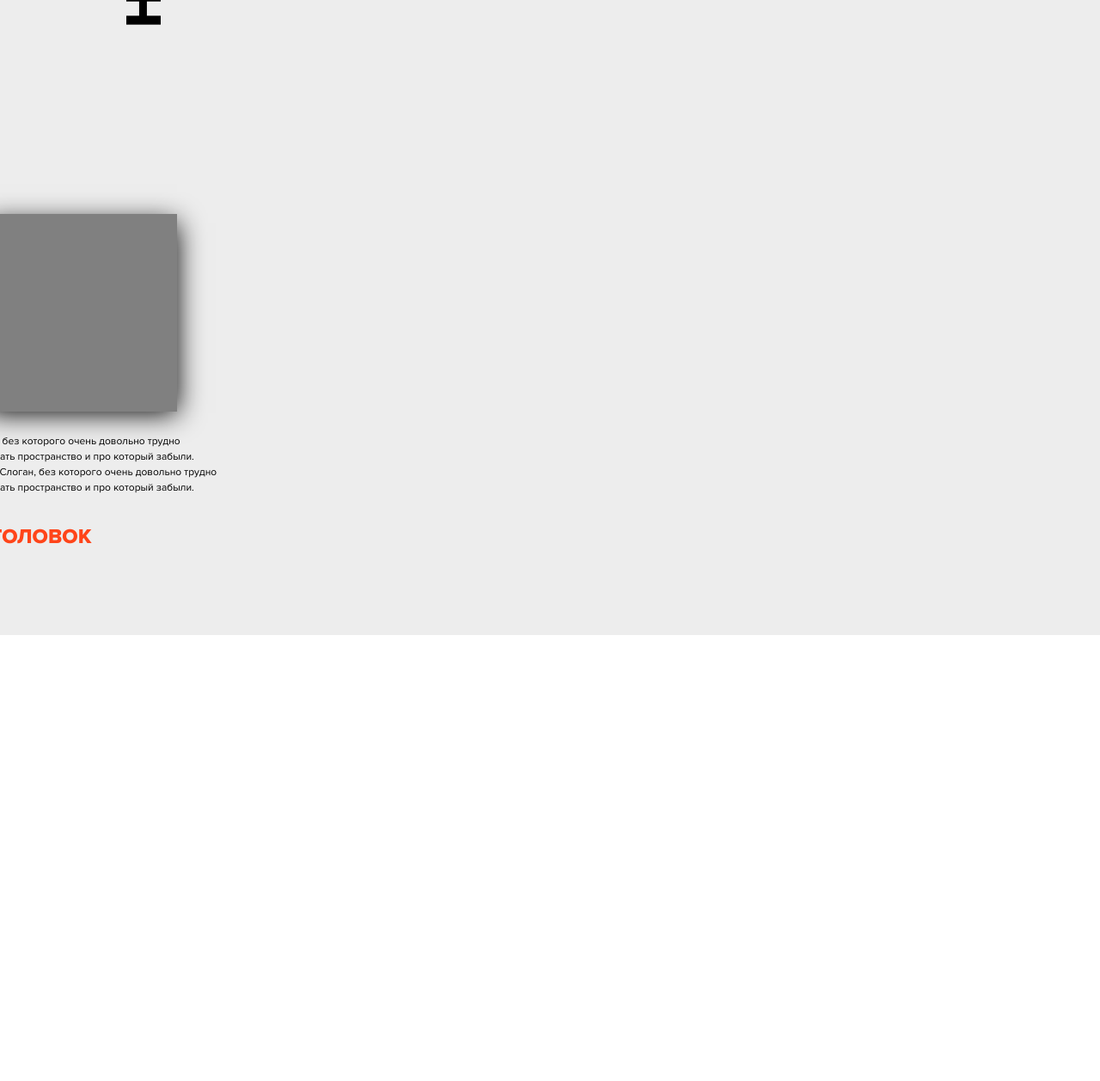
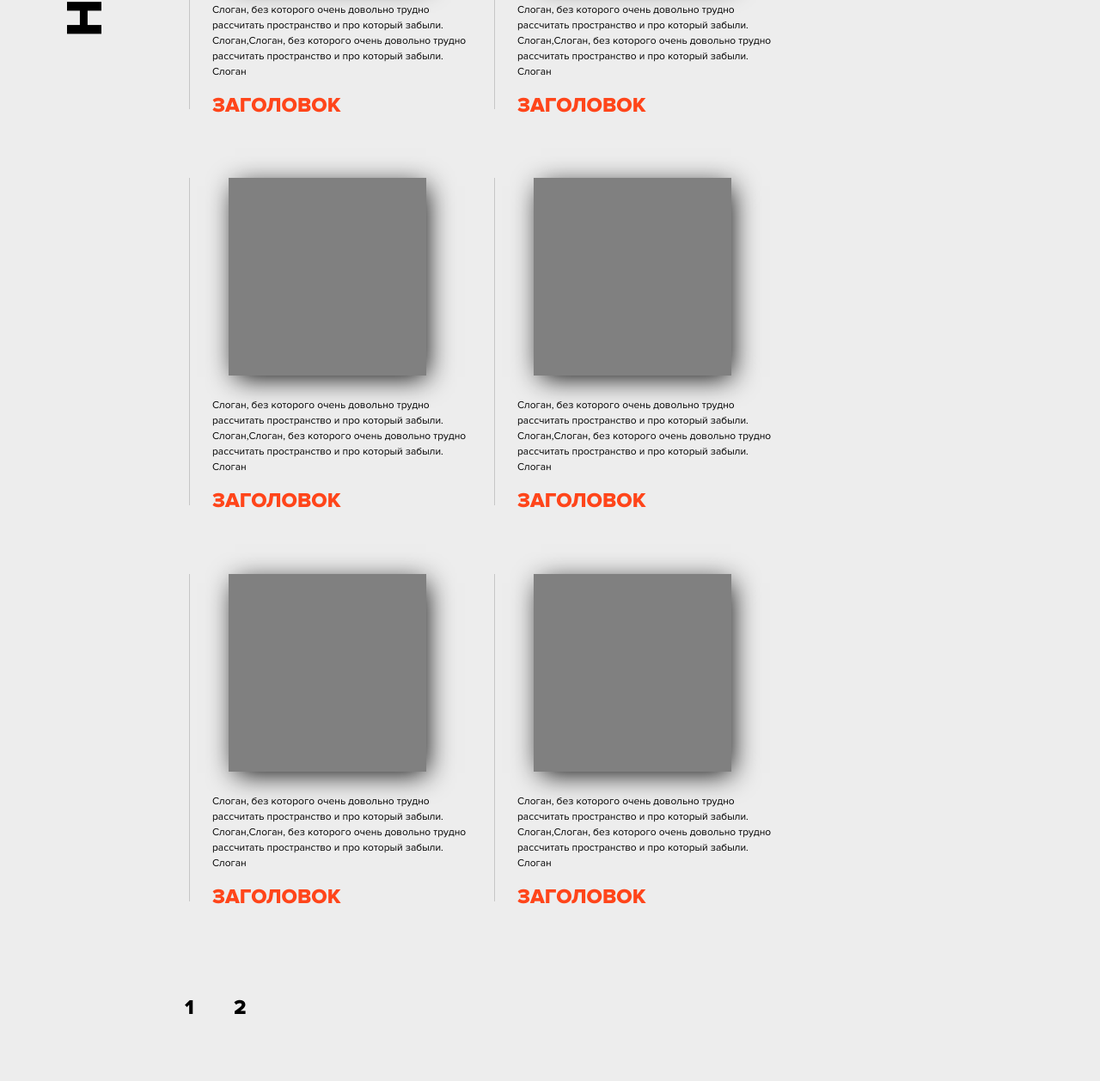
Before and after one commit to AndrewBal/td, a plain HTML site: page index.html in a window 1280 px wide. Shown: the part 1439-2697 px from the top of the page at 86% size. Before the commit the page ends 2178 px from the top, so only its background shows below. Drawn offline with Linux system fonts and the light colour scheme.

Commit message:
upload_td_4

```diff
--- a/css/style.css
+++ b/css/style.css
@@ -340,28 +340,47 @@ a{
     background-color: #ededed;
 }
 
+.news_page .nav_bar ul li  {
+    color:  black;
+}
+.news_page .nav_bar ul li:hover {
+    color: #ff451a;
+
+}
+
 .news_h {
+    width: 200px;
+    margin: 280px 0 0 0px;
+    font-weight: 800;
+    font-size: 60px;
     font-family: 'Conv_Proxima Nova Extrabold';
     font-weight: bold;
-    vertical-align: top;
-    font-weight: 800;
-    font-size: 60px;
-    float: left;
-    margin: 220px 20px;
     transform: rotate(270deg);
     -webkit-transform: rotate(270deg);
     -moz-transform: rotate(270deg);
+    float: left;
+    /*
+    vertical-align: top;
+
+
+
+    */
 }
 
 .news_wrap {
-    display: inline-block;
-    width: 950px;
+    margin: 80px 0 0 220px;
+ /*   width: 960px;*/
+
 }
 
 .news_item {
+    display: inline-block;
     border-left: 1px solid #c6c6c6;
-    margin: 110px -70px;
+    margin: 40px 0px;
+    width: 350px;
 }
+
+
 
 .news_image {
     display: block;
@@ -379,7 +398,6 @@ a{
     font-family: 'Conv_Proxima Nova Regular';
     color: black;
     font-size: 12px;
-    width: 300px;
     margin: 26px 26px;
     line-height: 1.5;
 }
@@ -391,3 +409,22 @@ a{
     font-weight: bold;
     margin: -10px 26px;
 }
+
+.books_nav {
+    padding: 70px 0;
+    margin: 0 -5px ;
+    color: #ff451a;
+    font-size: 24px;
+    font-family: 'Conv_Proxima Nova Extrabold';
+    font-weight: bold;
+}
+
+.books_nav a {
+    padding-right: 40px;
+    text-decoration: none;
+    color: black;
+}
+
+.books_nav a:active {
+    color: #ff451a;
+}
--- a/index.html
+++ b/index.html
@@ -94,7 +94,9 @@
 		</div>
 		</header>
 		<div class="news_h">
+			<div class="wrapper">
 			<h3>НОВОСТИ</h3>
+			</div>
 		</div>
 		<div class="news_wrap">
 			<div class="news_item">
@@ -104,6 +106,45 @@
 				</div>
 				<div class="news_title">ЗАГОЛОВОК</div>
 			</div>
+			<div class="news_item">
+				<div class="news_image"></div>
+				<div class="news_text">
+					<p>Слоган, без которого очень довольно трудно рассчитать пространство и про который забыли. Слоган,Слоган, без которого очень довольно трудно рассчитать пространство и про который забыли. Слоган</p>
+				</div>
+				<div class="news_title">ЗАГОЛОВОК</div>
+			</div>
+			<div class="news_item">
+				<div class="news_image"></div>
+				<div class="news_text">
+					<p>Слоган, без которого очень довольно трудно рассчитать пространство и про который забыли. Слоган,Слоган, без которого очень довольно трудно рассчитать пространство и про который забыли. Слоган</p>
+				</div>
+				<div class="news_title">ЗАГОЛОВОК</div>
+			</div>
+				<div class="news_item">
+				<div class="news_image"></div>
+				<div class="news_text">
+					<p>Слоган, без которого очень довольно трудно рассчитать пространство и про который забыли. Слоган,Слоган, без которого очень довольно трудно рассчитать пространство и про который забыли. Слоган</p>
+				</div>
+				<div class="news_title">ЗАГОЛОВОК</div>
+			</div>
+			<div class="news_item">
+				<div class="news_image"></div>
+				<div class="news_text">
+					<p>Слоган, без которого очень довольно трудно рассчитать пространство и про который забыли. Слоган,Слоган, без которого очень довольно трудно рассчитать пространство и про который забыли. Слоган</p>
+				</div>
+				<div class="news_title">ЗАГОЛОВОК</div>
+			</div>
+			<div class="news_item">
+				<div class="news_image"></div>
+				<div class="news_text">
+					<p>Слоган, без которого очень довольно трудно рассчитать пространство и про который забыли. Слоган,Слоган, без которого очень довольно трудно рассчитать пространство и про который забыли. Слоган</p>
+				</div>
+				<div class="news_title">ЗАГОЛОВОК</div>
+			</div>
+			<div class="books_nav">
+				<a href="#">1</a>
+				<a href="#">2</a>
+			</div>
 		</div>
 	</div>
 </body>
```
